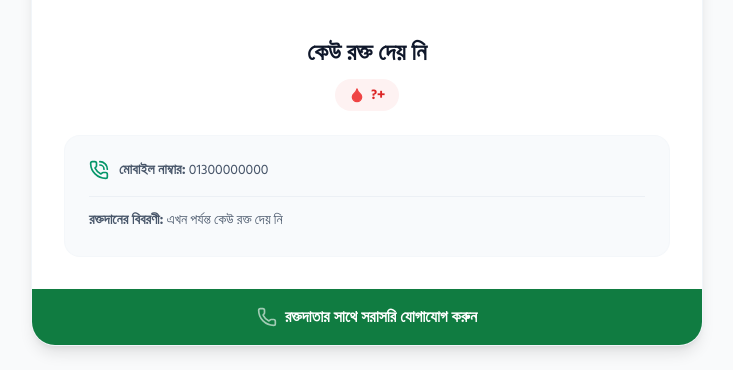
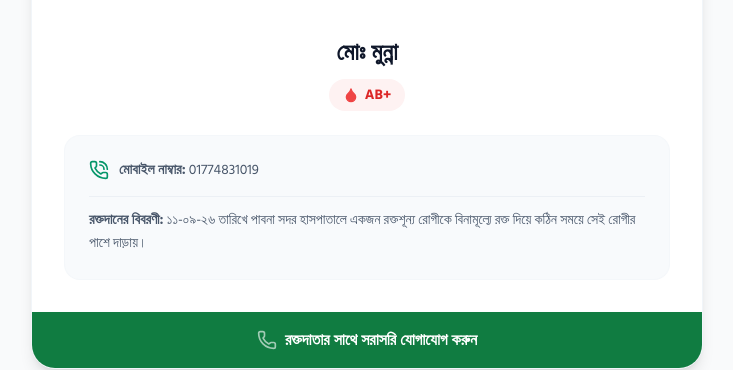
Before and after one commit to munnapabna/manobkollansongothon, a plain HTML site: page blood.html in a window 1280 px wide. Shown: the part 3392-3762 px from the top of the page, without its empty margins (273-1006 px from the left). Drawn offline with nearby package versions, Linux system fonts and the light colour scheme.

Commit message:
Update blood donation details in blood.html

```diff
--- a/blood.html
+++ b/blood.html
@@ -319,11 +319,11 @@
             },
             {
                 donationNo: "৪র্থ রক্তদান",
-                name: "কেউ রক্ত দেয় নি",
-                bloodGroup: "?+",
-                phone: "01300000000",
-                img: "https://i.postimg.cc/xTfXh96W/Whats-App-Image-2026-07-20-at-10-39-54-PM.jpg",
-                desc: "এখন পর্যন্ত কেউ রক্ত দেয় নি"
+                name: " মোঃ মুন্না ",
+                bloodGroup: "AB+",
+                phone: "01774831019",
+                img: "https://i.postimg.cc/fWYhPgMm/Picsart-26-09-11-10-29-05-296.jpg",
+                desc: "১১-০৯-২৬ তারিখে পাবনা সদর হাসপাতালে একজন রক্তশূন্য রোগীকে বিনামূল্যে রক্ত দিয়ে কঠিন সময়ে সেই রোগীর পাশে দাড়ায়।"
             },
             {
                 donationNo: "৫ম রক্তদান",
```
